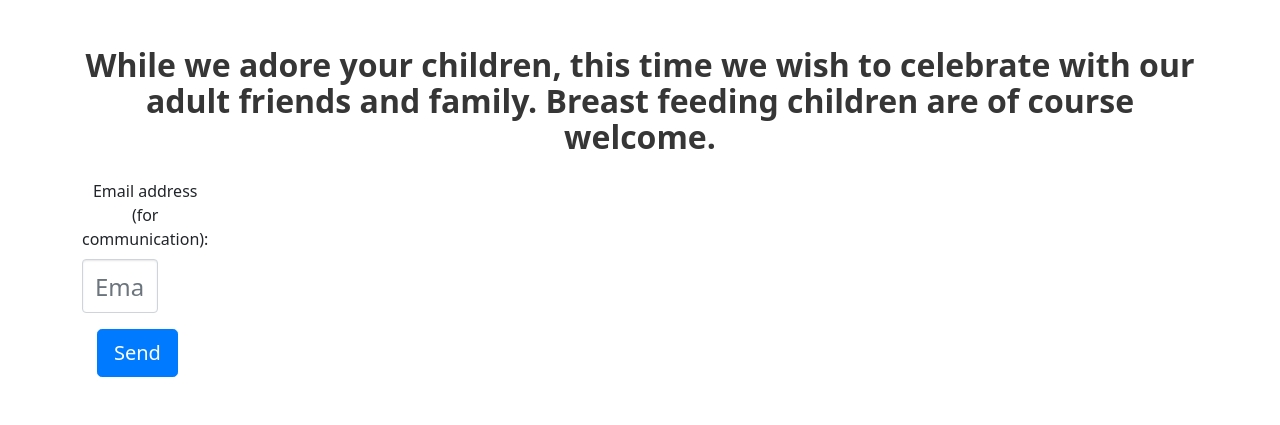
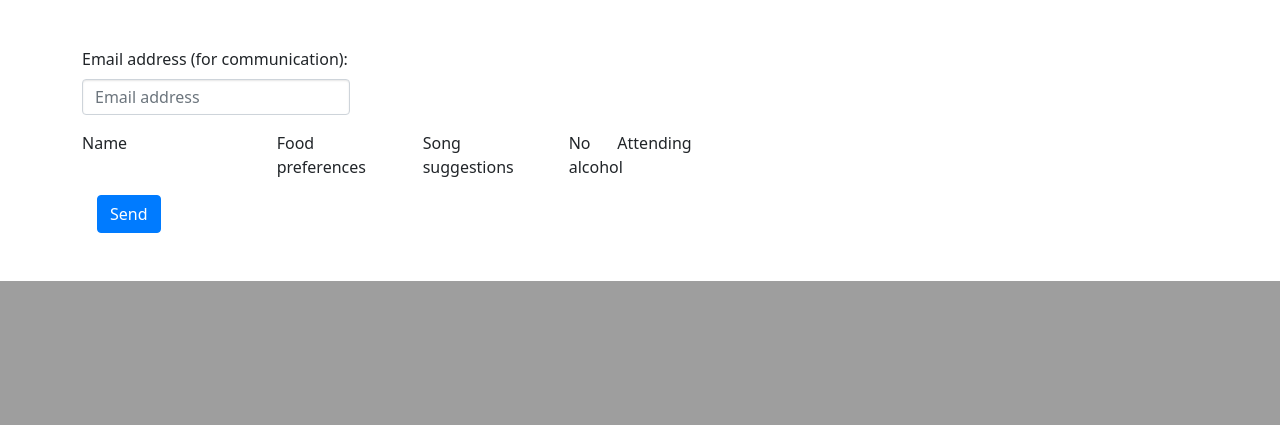
Before and after one commit to jakelamotta/wedding-planner, a Flask app: page /osa in a window 1280 px wide. Shown: the part 961-1386 px from the top of the page. After the commit the page ends 1242 px from the top, so only its background shows below. Run offline with Flask 2, Linux system fonts and the light colour scheme; a user stored in the database is signed in; data comes from the database, SQL or seed files in the repository; data that the repository does not hold is empty; some libraries are stand-ins or nearby versions.

Commit message:
last commit

```diff
--- a/wedding/templates/base.html
+++ b/wedding/templates/base.html
@@ -26,7 +26,7 @@
 
 <body>
 <section class="hero is-fullheight">
-    <img src="/static/img/img1.png" class="banner">
+    <img src="/static/img/wedding1.jpg" class="banner">
     <div class="container">
         <nav class="navbar navbar-expand-lg fixed-top navbar-light">
             <button class="navbar-toggler" type="button" data-toggle="collapse" data-target="#navbarCollapse"
--- a/wedding/templates/osa.html
+++ b/wedding/templates/osa.html
@@ -1,12 +1,8 @@
 {% extends "base.html" %}
 
 {% block content %}
-<h1 class="title invitation">
-	{{gettext('While we adore your children, this time we wish to celebrate with our adult friends and family. Breast feeding children are of course welcome.')}}
-</h1>
-
 <div class="row">
-	<div class="col-md-12 input-group">
+	<div class="col-sm-12 input-group">
 		{% with messages = get_flashed_messages() %}
 		{% if messages %}
 		<div class="notification is-success">
@@ -16,55 +12,66 @@
 		{% endwith %}
 		<form action="{{ url_for('main.submit_osa') }}" method="post">
 			<div class="form-group row">
-				<div class="col-md-3">
+				<div class="text-left col-sm-6">
 					<label for="email">Email address (for communication):</label>
 					<input type="email"
-						   class="input is-large form-control"
+						   class="input form-control"
 						   id="email"
 						   name="email"
 						   value="{{user.email}}"
 						   placeholder="Email address">
 				</div>
 			</div>
+			<div class="form-group row">
+				<div class="text-left col-sm-4">
+					Name
+				</div>
+				<div class="text-left col-sm-3">
+					Food preferences
+				</div>
+				<div class="text-left col-sm-3">
+					Song suggestions
+				</div>
+				<div class="text-left col-sm-1">
+					No alcohol
+				</div>
+				<div class="text-left col-sm-1">
+					Attending
+				</div>
+			</div>
 			{% if guests != None %}
 				{% for guest in guests %}
 					<div class="form-group row">
-						<div class="col-md-3">
-							<label for="name_{{guest.name}}">Name</label>
-							<input type="text"  class="input is-large form-control" id="name_{{guest.name}}" name="name_{{guest.name}}" disabled="true"
+						<div class="col-sm-4">
+							<input type="text"  class="input form-control" id="name_{{guest.name}}" name="name_{{guest.name}}" disabled="true"
 							 value="{{guest.name}}">
 						</div>
-						<div class="col-md-3">
-							<label for="food_{{guest.name}}">Food preferences</label>
-							<input type="text"  class="input is-large form-control" id="food_{{guest.name}}" name="food_{{guest.name}}"
+						<div class="col-sm-3">
+							<input type="text"  class="input form-control" id="food_{{guest.name}}" name="food_{{guest.name}}"
 								   placeholder="E.g allergic to peanuts.."
 								   pattern="[A-Za-z ]+" value="{{guest.foodPreferences}}">
 						</div>
-						<div class="col-md-3">
-							<label for="song_{{guest.name}}">Song suggestion</label>
+						<div class="col-sm-3">
 							<input type="text"
-								   class="input is-large form-control"
+								   class="input form-control"
 								   id="song_{{guest.name}}"
 								   name="song_{{guest.name}}"
 								   placeholder="E.g Dont stop believin"
 								   value="{{guest.song}}"
 								   pattern="[A-Za-z ]+">
 						</div>
-						<div class="col-md-2">
-							<label for="nonAlco_{{guest.name}}">Alcohol-free</label>
+						<div class="col-sm-1">
 							<input type="checkbox" class="form-control" id="nonAlco_{{guest.name}}" name="nonAlco_{{guest.name}}" {{'checked' if guest.nonAlcoholic else ''}}>
 						</div>
-						<div class="col-md-1">
-							<label for="attending_{{guest.name}}">Attending</label>
+						<div class="col-sm-1">
 							<input type="checkbox" class="form-control" id="attending_{{guest.name}}" name="attending_{{guest.name}}" value="{{guest.isAttending}}"  aria-label={{'checked' if guest.isAttending else ''}}>
 						</div>
 					</div>
 				{% endfor %}
 			{% endif %}
-			<div class="col-md-2">
-				<button type="submit" class="btn btn-primary btn-lg">Send</button>
+			<div class="col-sm-2">
+				<button type="submit" class="btn btn-primary">Send</button>
 			</div>
-
 		</form>
 	</div>
 </div>
--- a/wedding/templates/schedule.html
+++ b/wedding/templates/schedule.html
@@ -3,8 +3,9 @@
 
 {% block content %}
 <div class="row">
-	<div class="col-md-3 col-md-offset-1">
-		<h1>Not implemented yet, more information to come!</h1>
+	<div class="col-md-9 col-md-offset-2">
+		<h1>Detailed itinerary not available yet, the wedding ceremony starts at 3pm the 11th of June and the reception a couple of
+		hours later. But there will be more information to come!</h1>
 	</div>
 </div>
 <br/>
```
Also changed, not shown: wedding/templates/faq.html (+36 -5 lines), wedding/templates/index.html (+13 -0 lines), 1 other file.
